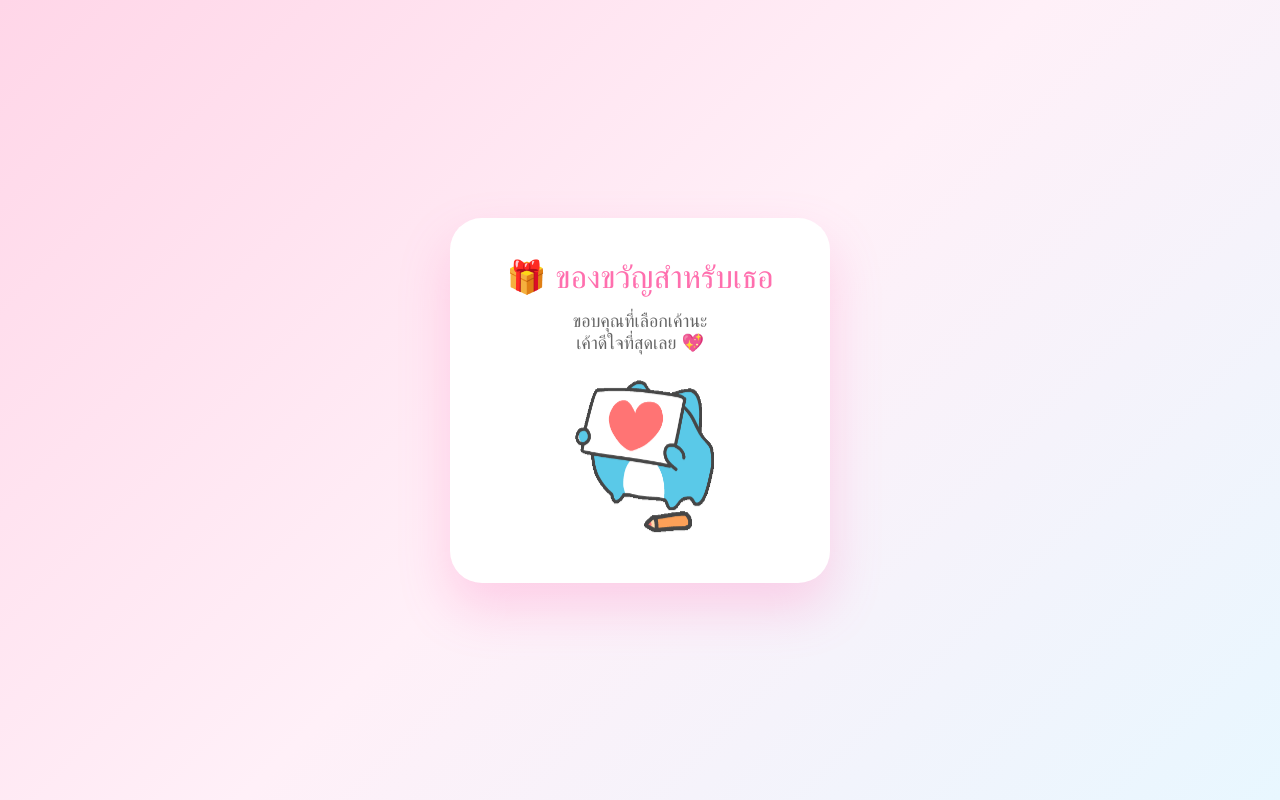
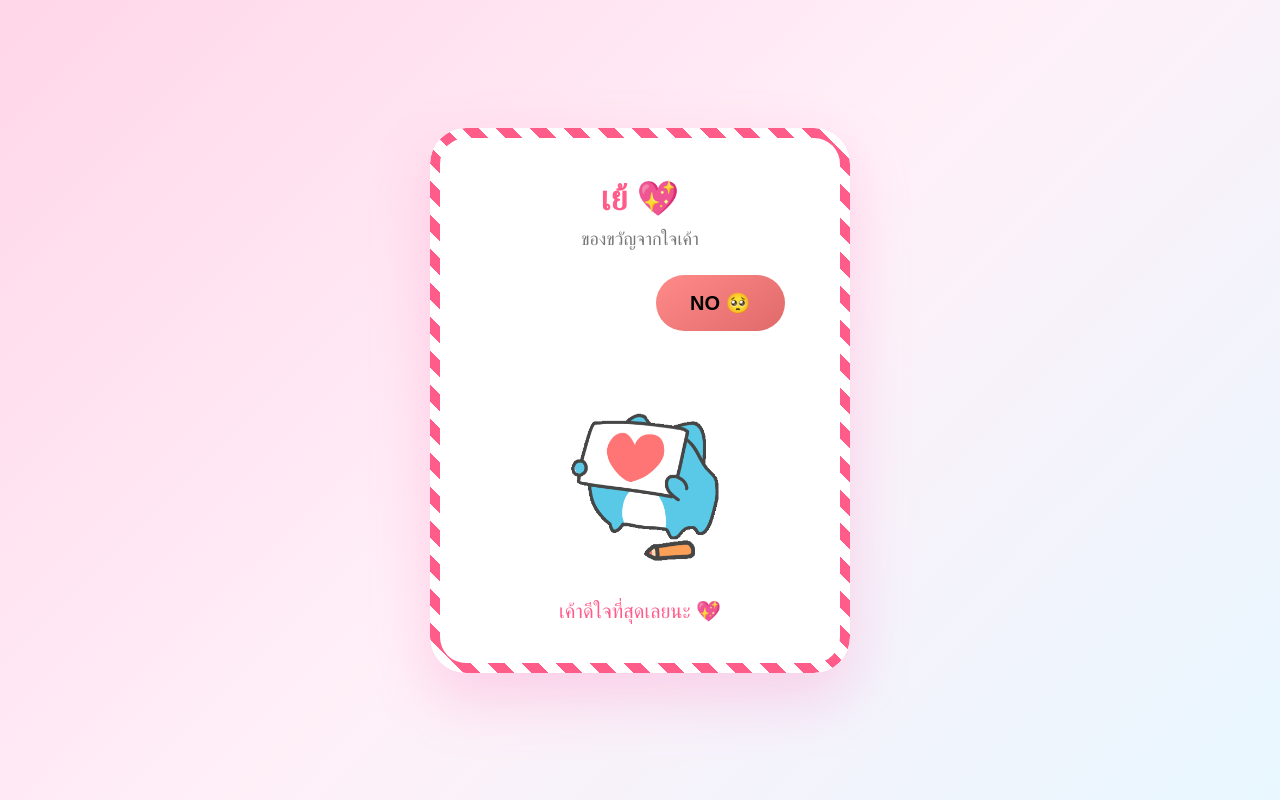
Before and after one commit to nathphrsaysud9-create/Testing2, a plain HTML site: page index.html in a window 1280 px wide. Both pictures are taken after a click on the button "YES 😊". Drawn offline with Linux system fonts and the light colour scheme.

Commit message:
Update index.html

```diff
--- a/index.html
+++ b/index.html
@@ -15,106 +15,119 @@ body{
   align-items:center;
   background:linear-gradient(135deg,#ffd6e8,#fff0f8,#e8f7ff);
   font-family:'Kanit',sans-serif;
-  overflow:hidden;
 }
 
-.page{
+/* ===== CARD ===== */
+.card{
+  width:420px;
+  padding:50px 35px;
+  background:#fff;
+  border-radius:36px;
+  text-align:center;
+  position:relative;
+  box-shadow:0 25px 60px rgba(255,105,180,.25);
+}
+
+/* ===== candy border ===== */
+.card::before{
+  content:"";
   position:absolute;
   inset:0;
+  border-radius:36px;
+  padding:10px;
+  background:
+    repeating-linear-gradient(
+      45deg,
+      #ff5c8a 0 12px,
+      #fff 12px 24px
+    );
+  -webkit-mask:
+    linear-gradient(#fff 0 0) content-box,
+    linear-gradient(#fff 0 0);
+  -webkit-mask-composite:xor;
+          mask-composite:exclude;
+}
+
+/* ===== text ===== */
+h1{
+  font-size:34px;
+  color:#ff5c8a;
+  margin-bottom:10px;
+}
+p{
+  font-size:18px;
+  color:#777;
+  margin-bottom:25px;
+}
+
+/* ===== buttons ===== */
+.buttons{
+  position:relative;
+  height:110px;
   display:flex;
   justify-content:center;
-  align-items:center;
-  transition:.8s ease;
-}
-
-.hidden{
-  opacity:0;
-  pointer-events:none;
-  transform:scale(.95);
-}
-
-.card{
-  width:380px;
-  padding:40px 30px;
-  background:#fff;
-  border-radius:32px;
-  text-align:center;
-  box-shadow:0 25px 50px rgba(255,105,180,.25);
-}
-
-h1{font-size:30px;color:#ff6fae;margin-bottom:10px}
-p{color:#777;margin-bottom:25px;font-size:18px}
-
-.buttons{
-  display:flex;
-  justify-content:center;
-  gap:20px;
-  position:relative;
-  height:90px;
+  gap:22px;
+  margin-bottom:20px;
 }
 
 .choice{
   display:flex;
   flex-direction:column;
   align-items:center;
-  transition:.4s;
+  transition:.5s cubic-bezier(.175,.885,.32,1.275);
 }
 
 button{
   border:none;
-  padding:14px 26px;
+  padding:16px 34px;
   border-radius:50px;
-  font-size:18px;
+  font-size:20px;
   font-weight:bold;
   cursor:pointer;
-  transition:.4s cubic-bezier(.175,.885,.32,1.275);
+  transition:.45s cubic-bezier(.175,.885,.32,1.275);
 }
 
 #yes{
   background:linear-gradient(145deg,#6bff8a,#4cdb6a);
   z-index:2;
 }
-
 #no{
   background:linear-gradient(145deg,#ff8a8a,#e06a6a);
 }
 
-.btn-text{
-  margin-top:6px;
-  font-size:14px;
-  color:#ff6fae;
-  min-height:18px;
-}
-
 .fade-out{
   opacity:0;
-  transform:scale(.5);
+  transform:scale(.3);
   pointer-events:none;
 }
 
-#gifBox{margin-top:25px}
+/* ===== gif ===== */
+#gifBox{
+  margin-top:10px;
+}
 #gifBox img{
-  width:160px;
-  height:160px;
-  border-radius:20px;
+  width:170px;
+  height:170px;
+  object-fit:contain;
   animation:bounce 1.4s infinite;
 }
 
 @keyframes bounce{
   0%,100%{transform:translateY(0)}
-  50%{transform:translateY(-15px)}
+  50%{transform:translateY(-14px)}
 }
 
-/* หน้า gift */
-.gift-title{font-size:32px;color:#ff6fae;margin-bottom:15px}
-.gift-text{font-size:18px;color:#666;margin-bottom:25px}
+#finalMessage{
+  display:none;
+  margin-top:20px;
+  font-size:20px;
+  color:#ff5c8a;
+}
 </style>
 </head>
 
 <body>
 
-<!-- PAGE 1 -->
-<div class="page" id="pageQuestion">
 <div class="card">
   <h1 id="question">รักเค้ามั้ย 💕</h1>
   <p id="sub">ตอบจากใจได้เลยนะ</p>
@@ -122,87 +135,80 @@ button{
   <div class="buttons">
     <div class="choice" id="yesWrap">
       <button id="yes">YES 😊</button>
-        <div class="btn-text" id="yesText">เค้าแอบหวังอยู่นะ</div>
     </div>
-
     <div class="choice" id="noWrap">
       <button id="no">NO 🥺</button>
-        <div class="btn-text" id="noText">ลองคิดอีกนิดได้ไหม</div>
     </div>
   </div>
 
+  <!-- 👉 เปลี่ยน gif ตรงนี้ -->
   <div id="gifBox">
     <img id="gifImage" src="gif/main.gif">
   </div>
-  </div>
-</div>
 
-<!-- PAGE 2 -->
-<div class="page hidden" id="pageGift">
-  <div class="card">
-    <div class="gift-title">🎁 ของขวัญสำหรับเธอ</div>
-    <div class="gift-text">
-      ขอบคุณที่เลือกเค้านะ<br>
-      เค้าดีใจที่สุดเลย 💖
-    </div>
-    <div id="gifBox">
-      <img src="gif/gift.gif">
-    </div>
+  <div id="finalMessage">
+    เค้าดีใจที่สุดเลยนะ 💖
   </div>
 </div>
 
 <script>
-const yes=document.getElementById("yes");
-const no=document.getElementById("no");
-const yesWrap=document.getElementById("yesWrap");
-const noWrap=document.getElementById("noWrap");
-const question=document.getElementById("question");
-const sub=document.getElementById("sub");
-const yesText=document.getElementById("yesText");
-const noText=document.getElementById("noText");
-const gif=document.getElementById("gifImage");
+const yes = document.getElementById("yes");
+const no = document.getElementById("no");
+const yesWrap = document.getElementById("yesWrap");
+const noWrap = document.getElementById("noWrap");
+const question = document.getElementById("question");
+const sub = document.getElementById("sub");
+const gif = document.getElementById("gifImage");
+const finalMsg = document.getElementById("finalMessage");
 
-const pageQ=document.getElementById("pageQuestion");
-const pageG=document.getElementById("pageGift");
+let noCount = 0;
+let yesScale = 1;
+let noScale = 1;
+let finished = false;
 
-let noCount=0;
-let yesScale=1;
-
-const messages=[
- {q:"แน่ใจเหรอ 🥺",s:"เค้าเริ่มใจบางแล้วนะ"},
- {q:"ไม่ใจอ่อนเลยเหรอ 🥹",s:"เค้าอ้อนอยู่น้า"},
- {q:"อย่าแกล้งเค้าสิ 😭",s:"หัวใจจะละลายแล้ว"},
- {q:"เค้ายอมแล้ว 🩷",s:"ไม่มีทางเลือกอื่นแล้วนะ"}
+const texts = [
+ ["แน่ใจเหรอ 🥺","เค้าเริ่มใจบางแล้ว"],
+ ["ไม่ใจอ่อนเลยเหรอ 🥹","อ้อนขนาดนี้แล้วนะ"],
+ ["อย่าใจร้ายสิ 😭","หัวใจจะละลายแล้ว"]
 ];
 
-no.onclick=()=>{
-  if(noCount>=messages.length) return;
+no.onclick = () => {
+  if (noCount >= texts.length || finished) return;
 
-  const m=messages[noCount];
-  question.textContent=m.q;
-  sub.textContent=m.s;
+  question.textContent = texts[noCount][0];
+  sub.textContent = texts[noCount][1];
 
-  yesScale+=0.25;
-  yes.style.transform=`scale(${yesScale})`;
+  yesScale += 0.3;
+  noScale -= 0.25;
 
-  gif.src=`gif/sad${noCount+1}.gif`;
+  yes.style.transform = `scale(${yesScale})`;
+  no.style.transform = `scale(${Math.max(noScale,0.4)})`;
 
+  gif.src = `gif/sad${noCount+1}.gif`;
   noCount++;
 
-  if(noCount===messages.length){
-    // YES ทับ NO
+  if (noCount === texts.length) {
+    noWrap.classList.add("fade-out");
+
     yesWrap.style.position="absolute";
-    yesWrap.style.left=noWrap.offsetLeft+"px";
-    yesWrap.style.top=noWrap.offsetTop+"px";
-    yes.style.transform="scale(1.6)";
-
-    noWrap.classList.add("fade-out");
+    yesWrap.style.left="50%";
+    yesWrap.style.top="50%";
+    yesWrap.style.transform="translate(-50%,-50%) scale(1.8)";
   }
 };
 
-yes.onclick=()=>{
-  pageQ.classList.add("hidden");
-  setTimeout(()=>pageG.classList.remove("hidden"),500);
+yes.onclick = () => {
+  if (finished) return;
+  finished = true;
+
+  yesWrap.classList.add("fade-out");
+
+  setTimeout(()=>{
+    question.textContent="เย้ 💖";
+    sub.textContent="ของขวัญจากใจเค้า";
+    gif.src="gif/gift.gif";
+    finalMsg.style.display="block";
+  },400);
 };
 </script>
 
```
Lines whose indentation alone changed are shown as unchanged.
